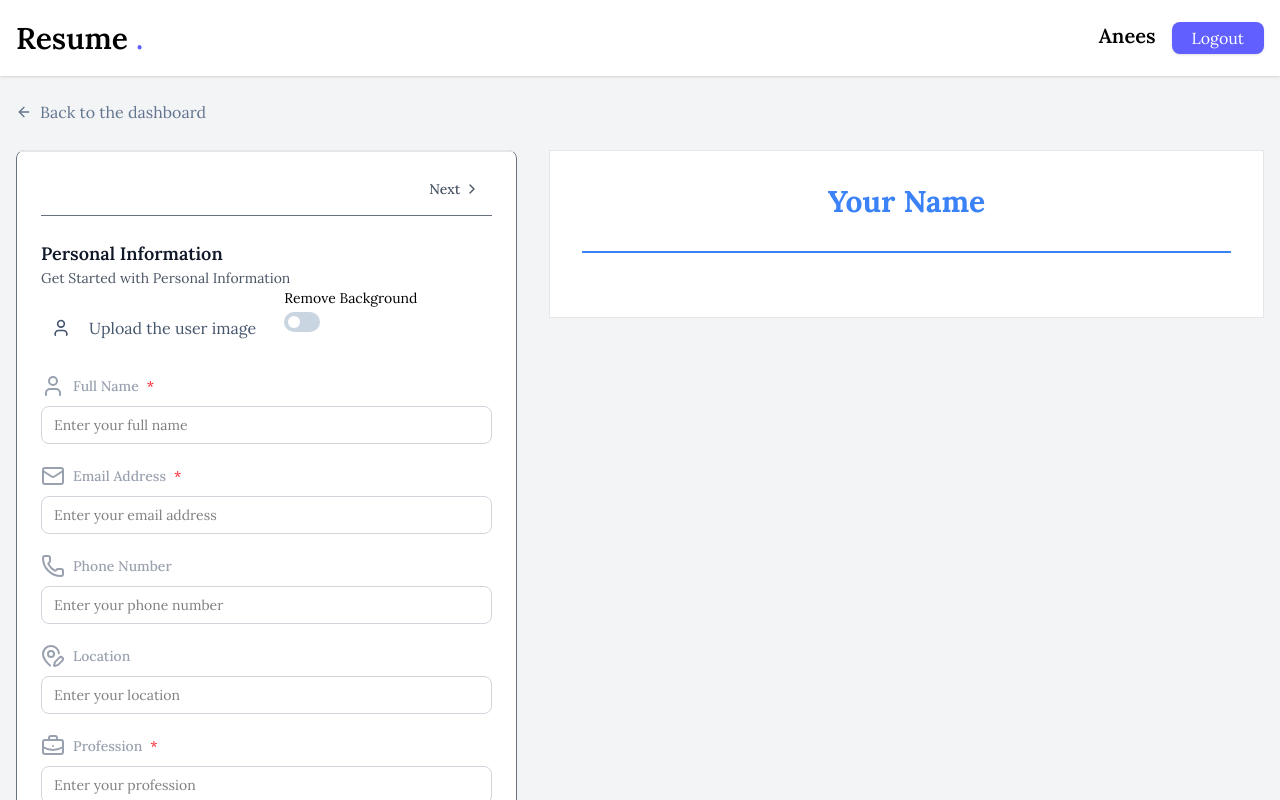
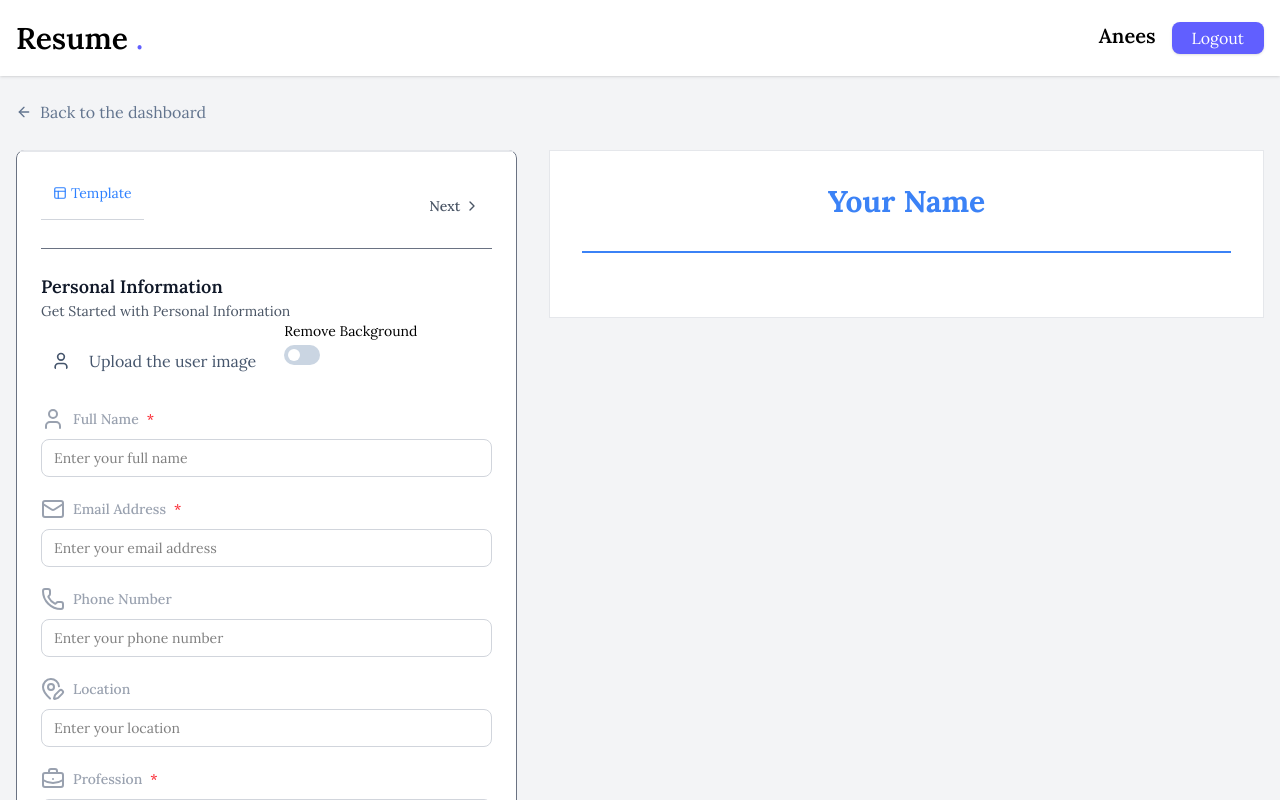
Before and after one commit to Anees-al/AI-resumeBuilder, a React app in the folder frontend/: page /AI-resumeBuilder/app/builder/1 in a window 1280 px wide. Shown: the top 800 px of the page. Built offline with nearby package versions, Linux system fonts and the light colour scheme; the HTML template or start-up script is replaced by a standard one.

Commit message:
styling in the template

```diff
--- a/frontend/src/components/ResumePreview.jsx
+++ b/frontend/src/components/ResumePreview.jsx
@@ -4,21 +4,21 @@ import ClassicTemplate from './templates/ClassicTemplate'
 import MinimalImageTemplate from './templates/MinimalImageTemplate'
 import MinimalTemplate from './templates/MinimalTemplate'
 
-const ResumePreview = ({data,templates,accetColor,classes=""}) => {
+const ResumePreview = ({data,template,accentColor,classes=""}) => {
 
 
     const renderTemplate=()=>{
-        switch (templates) {
+        switch (template) {
             case "modern":
-                return <ModernTemplate  data={data}  accentColor={accetColor}/>
+                return <ModernTemplate  data={data}  accentColor={accentColor}/>
 
             case "minimal":
-                return <MinimalTemplate  data={data}  accentColor={accetColor}/>
-            case "minimalImage":
-                return <MinimalImageTemplate  data={data}  accentColor={accetColor}/>
+                return <MinimalTemplate  data={data}  accentColor={accentColor}/>
+            case "minimal-image":
+                return <MinimalImageTemplate  data={data}  accentColor={accentColor}/>
 
             default:
-                return <ClassicTemplate  data={data}  accentColor={accetColor}/>
+                return <ClassicTemplate  data={data}  accentColor={accentColor}/>
         }
     }
   return (
--- /dev/null
+++ b/frontend/src/components/templates/TempalteSelector.jsx
@@ -0,0 +1,48 @@
+import { Check, Layout } from 'lucide-react';
+import React, { useState } from 'react'
+
+const TempalteSelector = ({selectedTemplate,onChange}) => {
+    const [isopen,setIsopen]=useState(false);
+
+    const templates=[
+        {id:"classic",name:'Classic',preview:"A clean traditional resume format with clear section and professional typography" },
+         {id:"modern",name:'Modern',preview:"sleek design with statrgic use of colors and modern fonts" },
+          {id:"minimal-image",name:'Minimal Image',preview:"Minimal design with single image and clean typography" },
+           {id:"minimal",name:'Minimal',preview:"ultra clean design that put you content front and center" }
+    ]
+  return (
+    <div className='relative'>
+          <button  onClick={()=>setIsopen(!isopen)} className='flex items-center gap-1 text-sm text-blue-500 bg-gradient-tobr from-blue-500 to-blue-100 ring-blue-500 hover:ring transition-all px-3 py-3 rounded-lg'>
+            <Layout size={14}/><span className='max-sm:hidden'>Template</span>
+          </button>
+
+          {
+            isopen && (
+                <div className='absolute top-full w-xs p-3 mt-2 space-y-3 z-10 bg-white rounded-md border border-gray-200 shadow-sm'>
+                {
+                    templates.map((items)=>(
+                        <div key={items.id}  onClick={()=>{onChange(items.id);  setIsopen(false)}} className={`relative p-3 border rounded-md cursor-pointer transition-all ${selectedTemplate===items.id ? "border-blue-500 bg-blue-200":"border-gray-300 hover:border-gray-400 hover:bg-gray-300"}`}>
+                 {selectedTemplate===items.id && (
+                    <div className='absolute top-2 right-2'>
+                         <div className='size-5 bg-blue-500 rounded-full flex items-center justify-center'>
+                            <Check className='w-3 h-3 text-white'/>
+                         </div>
+                    </div>
+                 )}
+
+
+                 <div className='space-y-1'>
+                    <h1>{items.name}</h1>
+                    <div className='mt-2 p-2 bg-white rounded text-xs text-gray-500 italic'>{items.preview}</div>
+                 </div>
+                        </div>
+                    ))
+                }
+                </div>
+            )
+          }
+    </div>
+  )
+}
+
+export default TempalteSelector
--- a/frontend/src/pages/Resume.jsx
+++ b/frontend/src/pages/Resume.jsx
@@ -4,6 +4,7 @@ import { dummyResumeData } from '../assets/assets'
 import { ArrowLeftIcon, Briefcase, ChevronLeft, ChevronRight, FileText, FolderIcon, GraduationCap, SkipBack, Sparkle, User } from 'lucide-react'
 import PersonalInfo from '../components/PersonalInfo'
 import ResumePreview from '../components/ResumePreview'
+import TempalteSelector from '../components/templates/TempalteSelector'
 
 const Resume = () => {
 
@@ -11,16 +12,18 @@ const Resume = () => {
   const [resumeData,setResumeData]=useState({
     _id:'',
     title:'',
-    professionalsummary:'',
+    professional_summary:'',
     personal_info:{
-      name:'',
-    email:'',
-    phone:'',
-    image:null
+     full_name: '',
+    email: '',
+    phone: '',
+    location: '',
+    profession: '',
+    image: null
     },
     experience:[],
     education:[],
-    projects:[],
+    project:[],
     skills:[],
     template:'classic',
     accentcolor:"#3b82f6",
@@ -85,8 +88,8 @@ const activeSection=section[activeSectionIndex]
 
                        {/*section  navigation*/}
                        <div className='flex justify-between items-center mb-6 border-b border-gray-500 py-1'>
-                         <div>
-
+                         <div className='flex justify-between items-center mb-6 border-b border-gray-300 py-1'>
+                          <TempalteSelector  selectedTemplate={resumeData.template} onChange={(template)=>setResumeData(prev=>({...prev,template}))}/>
                          </div>
 
 
@@ -125,7 +128,7 @@ const activeSection=section[activeSectionIndex]
                        </div>
 
                        <div>
-                        <ResumePreview  data={resumeData} template={resumeData.template}  accetColor={resumeData.accentcolor}/>
+                        <ResumePreview  data={resumeData} template={resumeData.template}  accentColor={resumeData.accentcolor}/>
                        </div>
 
                    </div>
```
